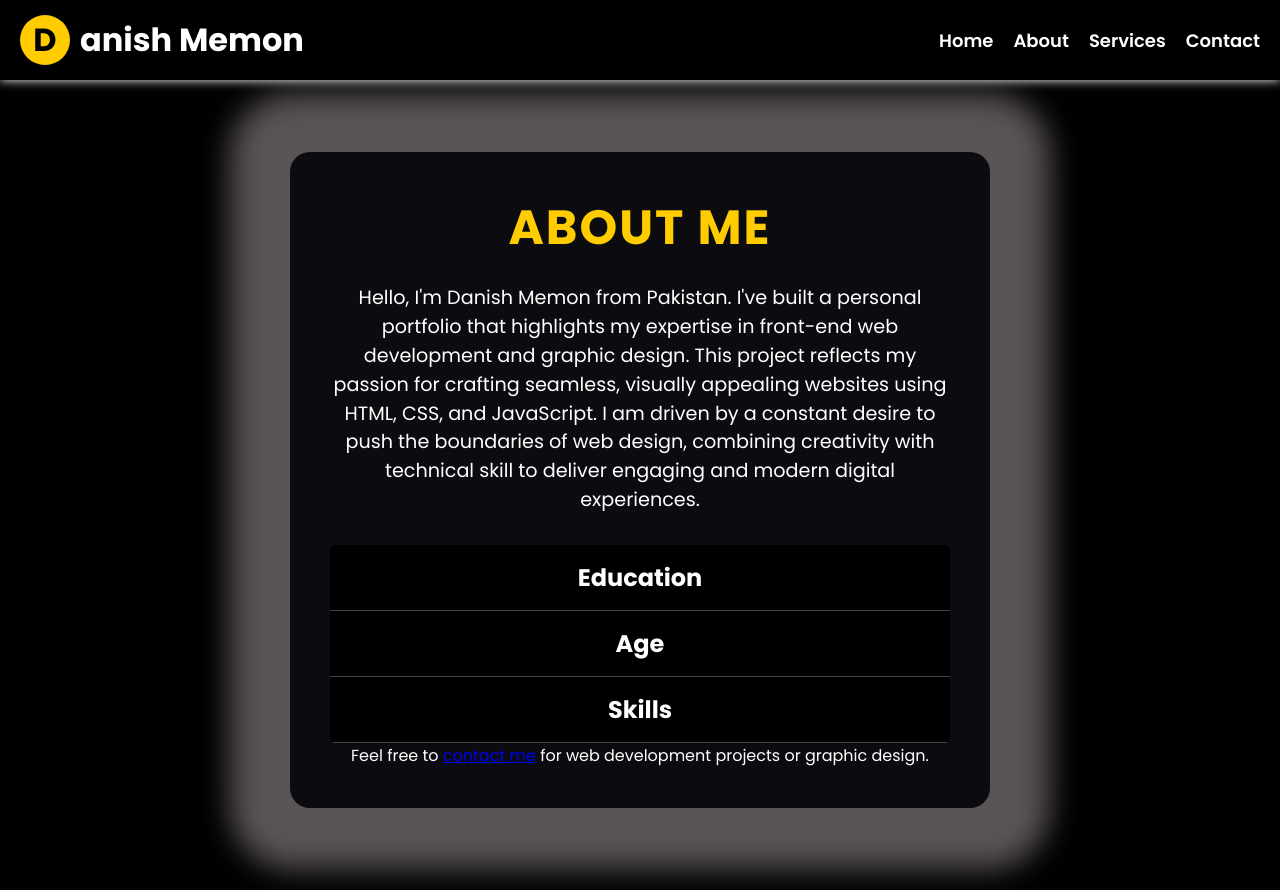
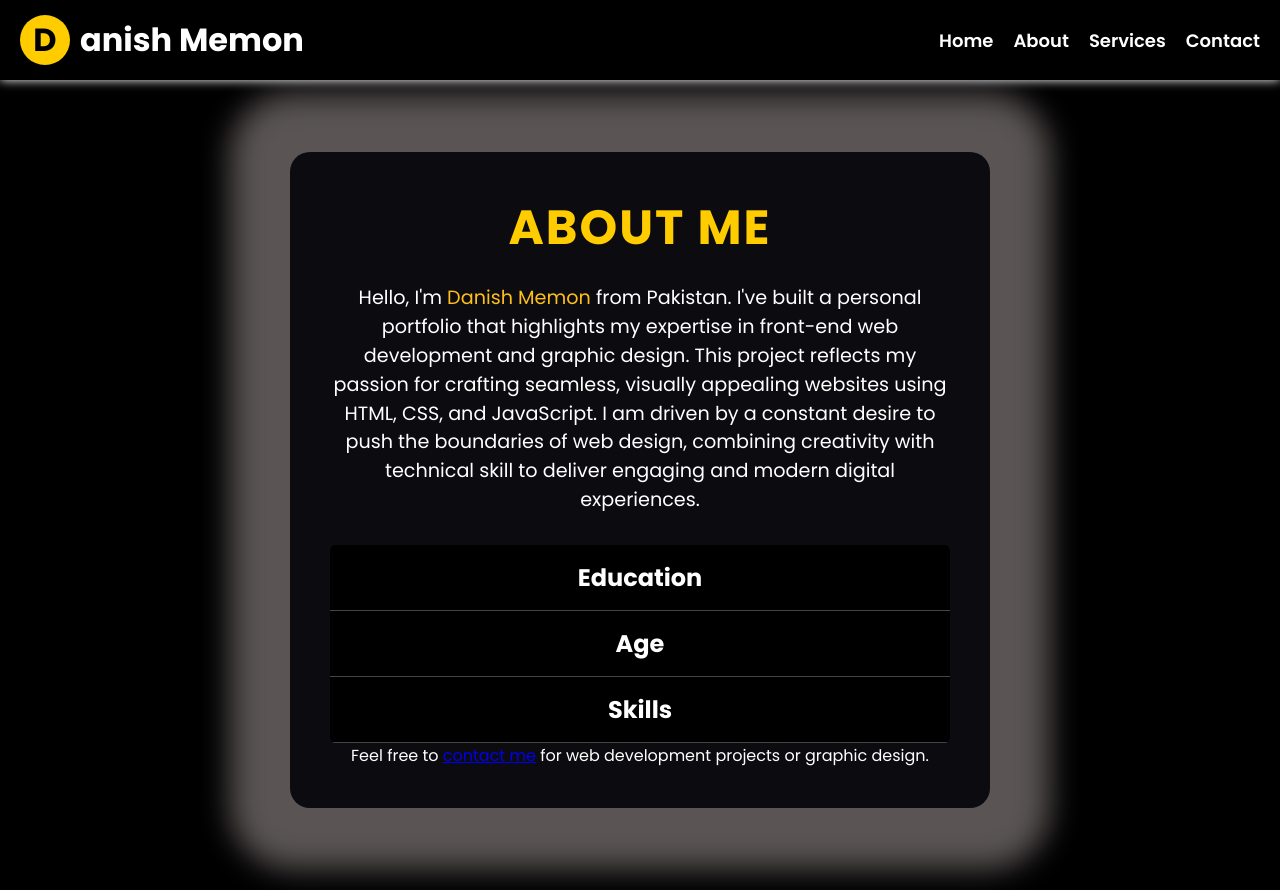
Before and after one commit to danishmemon55/Danish21, a plain HTML site: page index 2.html in a window 1280 px wide. Drawn offline with Linux system fonts and the light colour scheme.

Commit message:
Update style 2.css

```diff
--- a/style 2.css
+++ b/style 2.css
@@ -204,7 +204,9 @@ header nav ul li a:hover {
     z-index: 1;
     animation: zoomIn 1.5s ease-in-out;
 }
-
+.highlight {
+  color: #FFBF1B; /* Tomato color */
+}
 /* Title Styling */
 .about-title {
     font-size: 3em;
```
